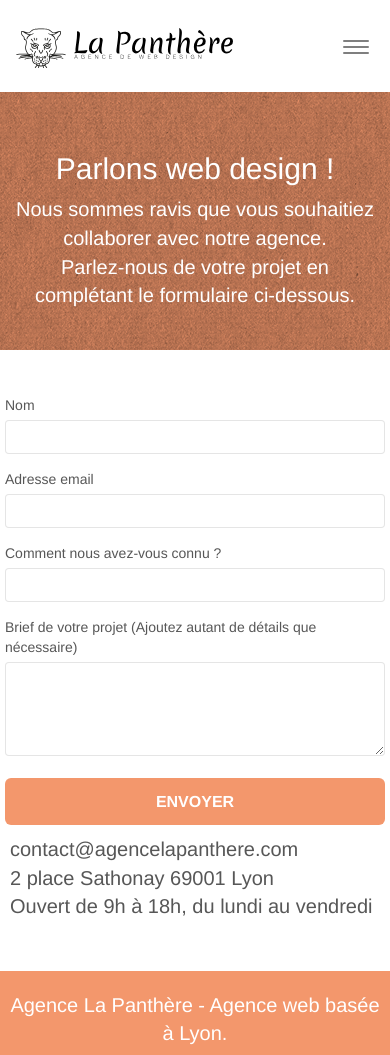
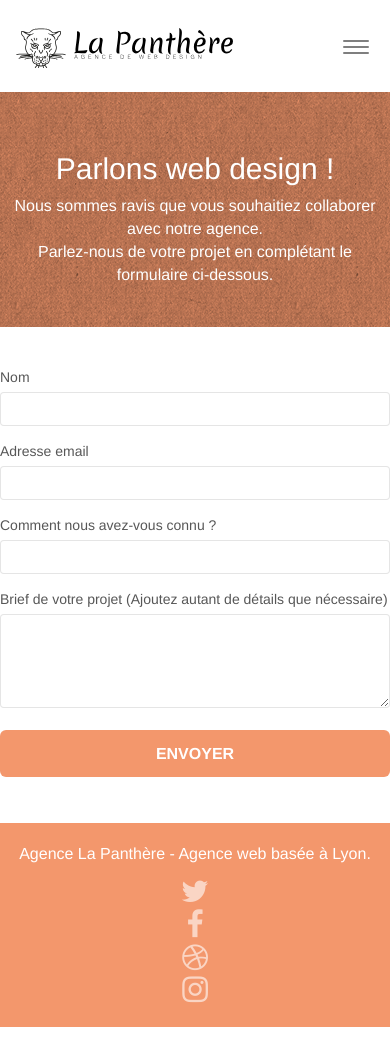
Before and after one commit to Diariataa/Pantherev2, a plain HTML site: page page2.html in a window 390 px wide. Shown: the top 1055 px of the page. After the commit the page ends 1027 px from the top, so only its background shows below. Drawn offline with nearby package versions, Linux system fonts and the light colour scheme; files that its build step writes are made by us from their sources; a script that the page names is missing.

Commit message:
projet v2

```diff
--- a/page2.html
+++ b/page2.html
@@ -74,8 +74,7 @@
 	<div class="container bloc-lg">
 		<div class="row">
 			<div class="col-sm-6">
-				<form id="form_1" novalidate success-msg="Your message has been sent." fail-msg="Sorry it seems that our mail server is not responding, Sorry for the inconvenience!">
-					<div class="form-group">
+				<div class="form-group">
 						<label>
 							Nom
 						</label>
@@ -101,15 +100,14 @@
 					<button class="bloc-button btn btn-lg btn-block cta-hero btn-atomic-tangerine" type="submit">
 						Envoyer
 					</button>
-				</form>
+				</div>
+				</div>
 			</div>
 			<div class="col-sm-6">
 				<p>
 					contact@agencelapanthere.com<br>2 place Sathonay 69001 Lyon<br>Ouvert de 9h à 18h, du lundi au vendredi<br>
 				</p>
 			</div>
-		</div>
-	</div>
 </div>
 <!-- bloc-7 END -->
 
@@ -119,6 +117,7 @@
 
 
 <!-- Footer - bloc-8 -->
+<footer>
 <div class="bloc bgc-atomic-tangerine d-bloc" id="bloc-8">
 	<div class="container bloc-sm">
 		<div class="row">
@@ -152,6 +151,7 @@
 		</div>
 	</div>
 </div>
+</footer>
 <!-- Footer - bloc-8 END -->
 
 </div>
--- a/style.css
+++ b/style.css
@@ -651,13 +651,13 @@ h4 {
     }
 }
 
-@media only screen and (min-device-width: 768px) and (max-device-width: 1024px) and (orientation: landscape) {
+@media only screen and (min-width: 768px) and (max-width: 1024px) and (orientation: landscape) {
     .b-parallax {
         background-attachment: scroll;
     }
 }
 
-@media only screen and (min-device-width: 1024px) and (max-device-width: 1366px) and (-webkit-min-device-pixel-ratio: 1.5) {
+@media only screen and (min-width: 1024px) and (max-width: 1366px) and (-webkit-min-device-pixel-ratio: 1.5) {
     .b-parallax {
         background-attachment: scroll;
     }
@@ -674,18 +674,12 @@ h4 {
         overflow-x: hidden;
         position: relative;
     }
-    .bloc {
-        padding-left: constant(safe-area-inset-left);
-        padding-right: constant(safe-area-inset-right);
-    }
     .bloc-group, .bloc-group .bloc {
         display: block;
         width: 100%;
     }
     .bloc-fill-screen .fill-bloc-top-edge,  .bloc-fill-screen .fill-bloc-bottom-edge {
         padding: 0 20px;
-        padding-left: constant(safe-area-inset-left);
-        padding-right: constant(safe-area-inset-right);
     }
 }
 
@@ -841,9 +835,9 @@ h4 {
     font-weight: inherit;
     font-style: italic;
 }
-.col-sm-12 p{
+.col-sm-12 h1{
     font-size: 20px;
 }
 .col-sm-6 p{
-    font-size: 20px;
+    font-size: 0px;
 }
```
Also changed, not shown: index.html (+9 -5 lines).
